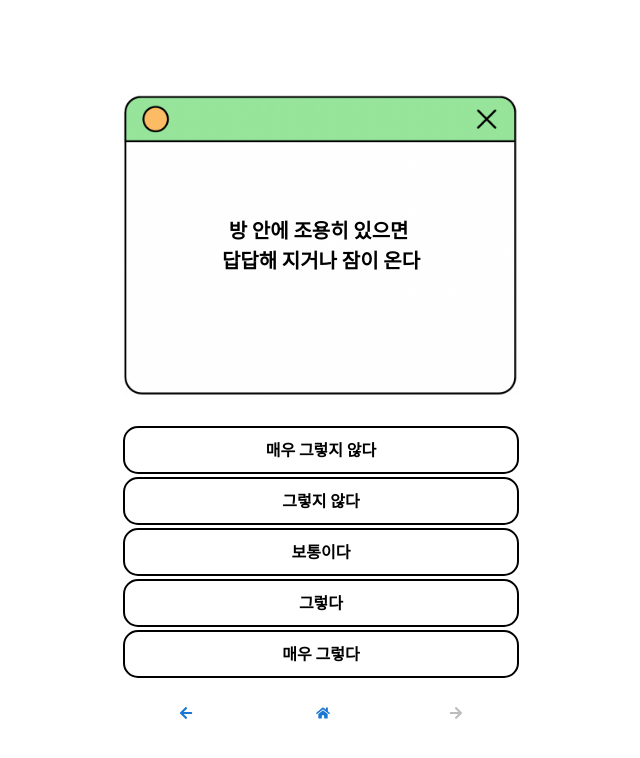
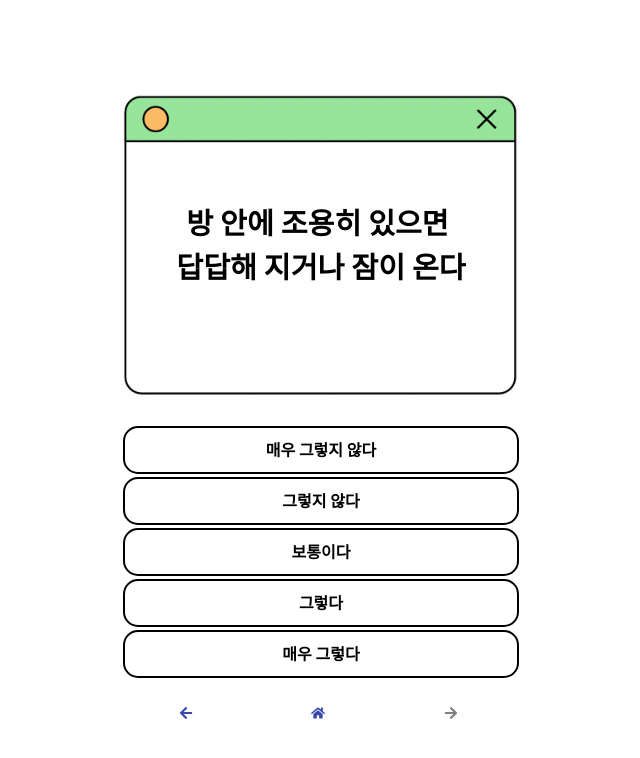
Before and after one commit to yujin9747/jinSister, a React (Create React App) app in the folder src/main/frontend/: page /question/1 in a window 1280 px wide. Shown: the top 758 px of the page, without its empty margins (319-959 px from the left). Built offline with nearby package versions, Linux system fonts and the light colour scheme.

Commit message:
여러개 고침

```diff
--- a/src/main/frontend/src/App.css
+++ b/src/main/frontend/src/App.css
@@ -36,3 +36,35 @@
     transform: rotate(360deg);
   }
 }
+
+.answer-button {
+  width: 100%;
+  height: 3rem;
+  border-radius: 15px;
+  border: 2px solid black;
+  font-weight: bold;
+  font-size: 1rem;
+  justify-content: center;
+  display: flex;
+  align-items: center;
+  margin-bottom: 3px;
+  background-color: white;
+  color: black;
+  transition: background-color 0.3s, color 0.3s;
+  cursor: pointer;
+}
+
+.answer-button.selected {
+  background-color: black;
+  color: white;
+}
+
+.answer-button.selected:hover {
+  background-color: black;
+  color: white;
+}
+
+.answer-button:hover {
+  background-color: lightgray;
+  color: black;
+}
--- a/src/main/frontend/src/pages/QuestionPage.tsx
+++ b/src/main/frontend/src/pages/QuestionPage.tsx
@@ -293,7 +293,8 @@ const QuestionPage = () => {
                             padding: '30px',
                             textAlign: 'center',
                             color: 'black',
-                            fontSize: '20px',
+                            // fontSize: '20px',
+                            fontSize: 'calc(10px + 1.5vw)',
                             fontWeight: 'bold',
                             whiteSpace: 'pre-wrap',
                             wordWrap: 'break-word',
@@ -305,108 +306,71 @@ const QuestionPage = () => {
                     <Form style={{display: 'flex', flexDirection: 'column', alignItems: 'center'}}>
                         <div
                             onClick={() => handleButtonClick(1)}
-                            style={{
-                                width: '100%',
-                                height: '3rem',
-                                borderRadius: '15px',
-                                border: '2px solid black',
-                                fontWeight: 'bold',
-                                fontSize: '1rem',
-                                justifyContent: 'center',
-                                display: 'flex',
-                                alignItems: 'center',
-                                marginBottom: '3px',
-                                backgroundColor: selectedButton == 1 ? 'black' : 'white',
-                                color: selectedButton == 1 ? 'white' : 'black'
-                            }}
+                            className={`answer-button ${selectedButton === 1 ? 'selected' : ''}`}
                         >
                             매우 그렇지 않다
                         </div>
                         <div
                             onClick={() => handleButtonClick(2)}
-                            style={{
-                                width: '100%',
-                                height: '3rem',
-                                borderRadius: '15px',
-                                border: '2px solid black',
-                                fontWeight: 'bold',
-                                fontSize: '1rem',
-                                justifyContent: 'center',
-                                display: 'flex',
-                                alignItems: 'center',
-                                marginBottom: '3px',
-                                backgroundColor: selectedButton == 2 ? 'black' : 'white',
-                                color: selectedButton == 2 ? 'white' : 'black'
-                            }}
+                            className={`answer-button ${selectedButton === 2 ? 'selected' : ''}`}
                         >
                             그렇지 않다
                         </div>
                         <div
                             onClick={() => handleButtonClick(3)}
-                            style={{
-                                width: '100%',
-                                height: '3rem',
-                                borderRadius: '15px',
-                                border: '2px solid black',
-                                fontWeight: 'bold',
-                                fontSize: '1rem',
-                                justifyContent: 'center',
-                                display: 'flex',
-                                alignItems: 'center',
-                                marginBottom: '3px',
-                                backgroundColor: selectedButton == 3 ? 'black' : 'white',
-                                color: selectedButton == 3 ? 'white' : 'black'
-                            }}
+                            className={`answer-button ${selectedButton === 3 ? 'selected' : ''}`}
                         >
                             보통이다
                         </div>
                         <div
                             onClick={() => handleButtonClick(4)}
-                            style={{
-                                width: '100%',
-                                height: '3rem',
-                                borderRadius: '15px',
-                                border: '2px solid black',
-                                fontWeight: 'bold',
-                                fontSize: '1rem',
-                                justifyContent: 'center',
-                                display: 'flex',
-                                alignItems: 'center',
-                                marginBottom: '3px',
-                                backgroundColor: selectedButton == 4 ? 'black' : 'white',
-                                color: selectedButton == 4 ? 'white' : 'black'
-                            }}
+                            className={`answer-button ${selectedButton === 4 ? 'selected' : ''}`}
                         >
                             그렇다
                         </div>
                         <div
                             onClick={() => handleButtonClick(5)}
-                            style={{
-                                width: '100%',
-                                height: '3rem',
-                                borderRadius: '15px',
-                                border: '2px solid black',
-                                fontWeight: 'bold',
-                                fontSize: '1rem',
-                                justifyContent: 'center',
-                                display: 'flex',
-                                alignItems: 'center',
-                                marginBottom: '3px',
-                                backgroundColor: selectedButton == 5 ? 'black' : 'white',
-                                color: selectedButton == 5 ? 'white' : 'black'
-                            }}
+                            className={`answer-button ${selectedButton === 5 ? 'selected' : ''}`}
                         >
                             매우 그렇다
                         </div>
                         <div style={{width: '100%', display: 'flex', marginTop: '10px'}}>
-                            <Button onClick={handleBefore} style={{flex: 1, marginRight: '5px', padding: '15px'}}>
-                                <FaArrowLeft />
+                            <Button
+                                onClick={handleBefore}
+                                style={{
+                                    flex: 1,
+                                    marginRight: '5px',
+                                    padding: '15px',
+                                    border: 'none',
+                                    outline: 'none',
+                                }}
+                            >
+                                <FaArrowLeft style={{ color: '#3949ab'}}/>
                             </Button>
-                            <Button onClick={handleShow} style={{flex: 1, marginLeft: '5px', padding: '15px'}}>
-                                <FaHome />
+                            <Button
+                                onClick={handleShow}
+                                style={{
+                                    flex: 1,
+                                    marginRight: '5px',
+                                    padding: '15px',
+                                    border: 'none',
+                                    outline: 'none',
+                                }}
+                            >
+                                <FaHome style={{ color: '#3949ab'}}/>
                             </Button>
-                            <Button onClick={handleNext} style={{flex: 1, marginLeft: '5px', padding: '15px'}} disabled={!isAnswered}>
-                                <FaArrowRight />
+                            <Button
+                                onClick={handleNext}
+                                style={{
+                                    flex: 1,
+                                    marginRight: '5px',
+                                    padding: '15px',
+                                    border: 'none',
+                                    outline: 'none',
+                                }}
+                                disabled={!isAnswered}
+                            >
+                                <FaArrowRight style={{ color: isAnswered ? '#3949ab' : 'gray' }}/>
                             </Button>
                         </div>
                     </Form>
```
